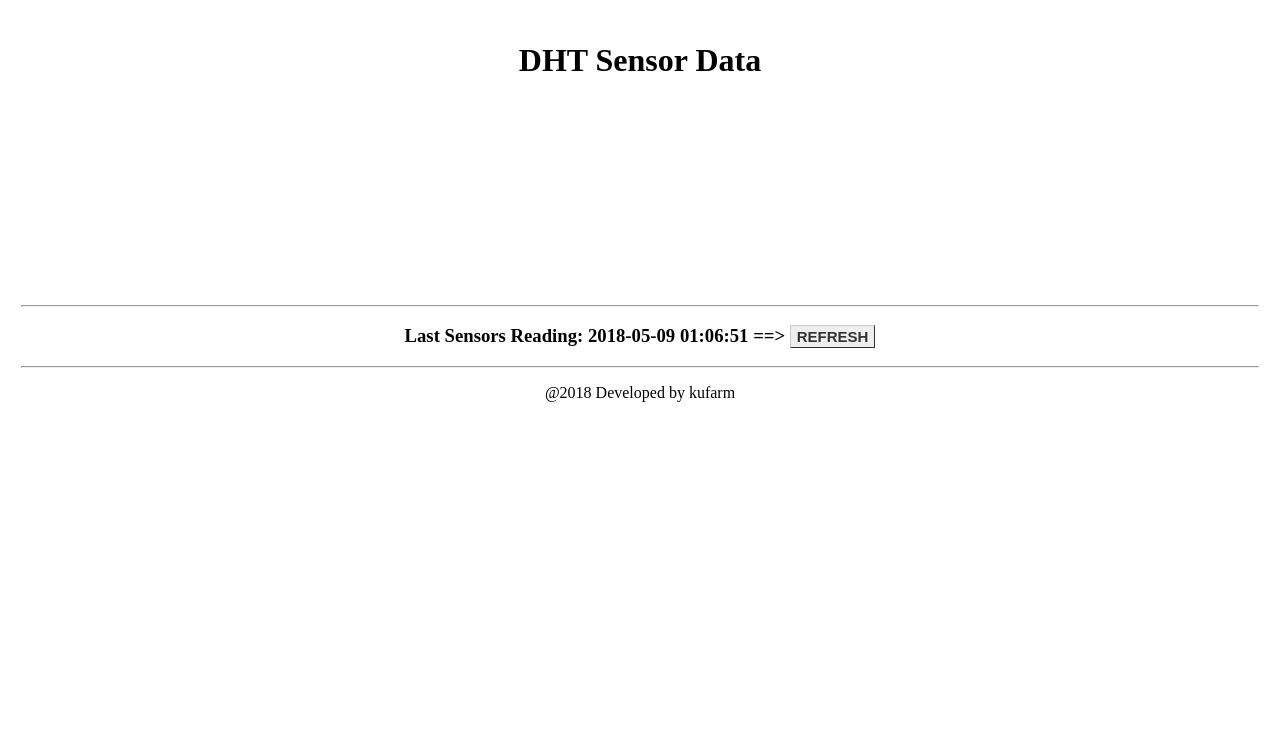
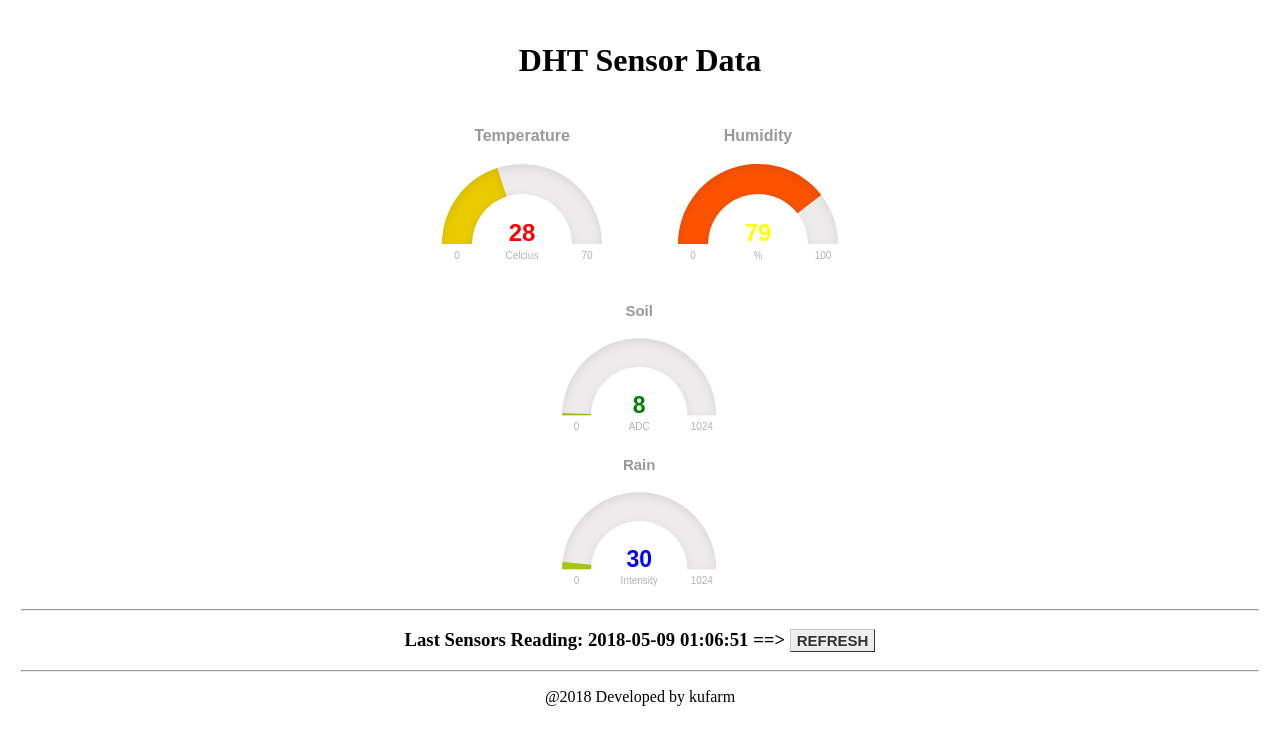
Before and after one commit to pramudityad/Kufarm_final-Project, a Flask app: page / in a window 1280 px wide. Shown: the top 745 px of the page. Run offline with Flask 2, Linux system fonts and the light colour scheme; data comes from the database, SQL or seed files in the repository.

Commit message:
change index.html

```diff
--- a/new/webserver/templates/index.html
+++ b/new/webserver/templates/index.html
@@ -2,7 +2,7 @@
 <html>
 
 <head>
-    <title>DHT Data Sensor</title>
+    <title>Data Sensor</title>
     <link rel="stylesheet" href='../static/style.css'/>
     <meta http-equiv="Content-Type" content="text/html; charset=UTF-8" />
     <style>
@@ -41,12 +41,12 @@
 				id: "g1",
 				value: {{temp}},
 				valueFontColor: "red",
-				min: -10,
-				max: 50,
+				min: 0,
+				max: 70,
 				title: "Temperature",
 				label: "Celcius"
 			});
-				{
+
 			g2 = new JustGage({
 				id: "g2",
 				value: {{hum}},
@@ -56,27 +56,26 @@
 				title: "Humidity",
 				label: "%"
 			});
-				{
+
 			g3 = new JustGage({
 				id: "g3",
 				value: {{soil}},
 				valueFontColor: "green",
 				min: 0,
-				max: 100,
+				max: 1024,
 				title: "Soil",
 				label: "ADC"
 			});
-				{
+
 			g4 = new JustGage({
 				id: "g4",
 				value: {{rain}},
 				valueFontColor: "blue",
 				min: 0,
-				max: 100,
+				max: 1024,
 				title: "Rain",
 				label: "Intensity"
 			});
-
 		});
     </script>
 </body>
```
